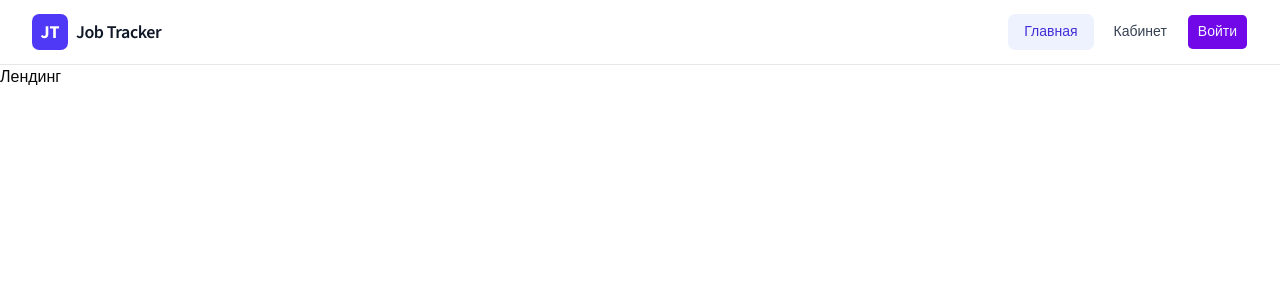
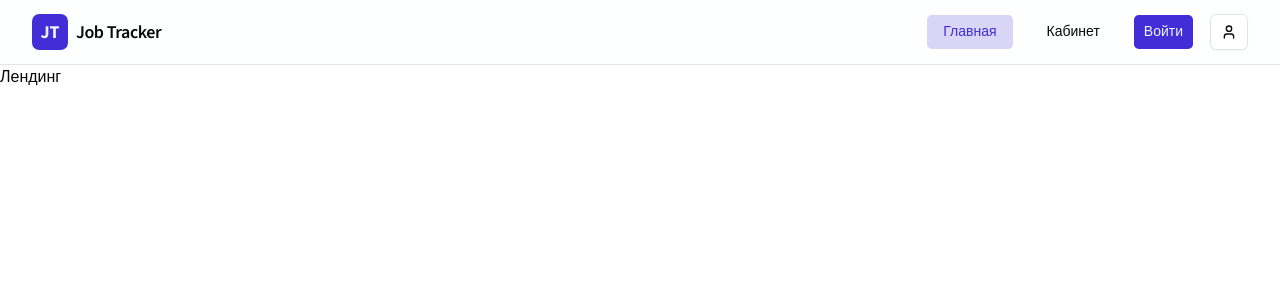
Before and after one commit to ZuevR/job-search-tracker, a Next.js app: page / in a window 1280 px wide. Shown: the top 300 px of the page. Built offline with nearby package versions, Linux system fonts and the light colour scheme.

Commit message:
feat(ui): migrate header and sidebar to shadcn tokens, add user dropdown menu

```diff
--- a/app/dashboard/layout.tsx
+++ b/app/dashboard/layout.tsx
@@ -1,25 +1,27 @@
 import DashboardNav from '@/components/dashboard-nav';
+import { Card, CardContent, CardHeader, CardTitle } from '@/components/ui/card';
+import { Input } from '@/components/ui/input';
 
 export default function DashboardLayout({ children }: LayoutProps<'/dashboard'>) {
 	return (
 		<div className="mx-auto max-w-7xl px-4 py-6 sm:px-6 lg:px-8">
 			<div className="lg:flex lg:gap-8">
 				<aside className="mb-6 lg:mb-0 lg:w-64 lg:shrink-0">
-					<div
-						className="space-y-4 rounded-xl border border-gray-200 bg-white p-4 shadow-sm lg:sticky lg:top-24"
-					>
-						<p className="px-1 text-sm font-semibold text-gray-900">
-							Личный кабинет
-						</p>
+					<Card className="w-full shadow-md lg:sticky lg:top-24">
+						<CardHeader>
+							<CardTitle className="font-semibold text-sm">Личный кабинет</CardTitle>
+						</CardHeader>
 
-						<input
-							type="search"
-							placeholder="Быстрый поиск"
-							className="w-full rounded-lg border border-gray-300 bg-white px-3 py-2 text-sm text-gray-900 placeholder-gray-400 outline-none transition focus:border-indigo-500 focus:ring-2 focus:ring-indigo-500/20"
-						/>
+						<CardContent>
+							<Input
+								type="search"
+								className="placeholder:text-muted-foreground/80 focus-visible:ring-1"
+								placeholder="Быстрый поиск"
+							/>
 
-						<DashboardNav />
-					</div>
+							<DashboardNav />
+						</CardContent>
+					</Card>
 				</aside>
 
 				<main className="min-w-0 flex-1">{ children }</main>
--- a/app/globals.css
+++ b/app/globals.css
@@ -53,28 +53,28 @@
   --card-foreground: oklch(0.141 0.005 285.823);
   --popover: oklch(1 0 0);
   --popover-foreground: oklch(0.141 0.005 285.823);
-  --primary: oklch(0.491 0.27 292.581);
-  --primary-foreground: oklch(0.969 0.016 293.756);
+  --primary: oklch(0.457 0.24 277.023);
+  --primary-foreground: oklch(0.962 0.018 272.314);
   --secondary: oklch(0.967 0.001 286.375);
   --secondary-foreground: oklch(0.21 0.006 285.885);
   --muted: oklch(0.967 0.001 286.375);
   --muted-foreground: oklch(0.552 0.016 285.938);
-  --accent: oklch(0.967 0.001 286.375);
-  --accent-foreground: oklch(0.21 0.006 285.885);
+  --accent: oklch(0.457 0.24 277.023);
+  --accent-foreground: oklch(0.962 0.018 272.314);
   --destructive: oklch(0.577 0.245 27.325);
   --border: oklch(0.92 0.004 286.32);
   --input: oklch(0.92 0.004 286.32);
   --ring: oklch(0.705 0.015 286.067);
-  --chart-1: oklch(0.811 0.111 293.571);
-  --chart-2: oklch(0.606 0.25 292.717);
-  --chart-3: oklch(0.541 0.281 293.009);
-  --chart-4: oklch(0.491 0.27 292.581);
-  --chart-5: oklch(0.432 0.232 292.759);
+  --chart-1: oklch(0.785 0.115 274.713);
+  --chart-2: oklch(0.585 0.233 277.117);
+  --chart-3: oklch(0.511 0.262 276.966);
+  --chart-4: oklch(0.457 0.24 277.023);
+  --chart-5: oklch(0.398 0.195 277.366);
   --radius: 0.45rem;
   --sidebar: oklch(0.985 0 0);
   --sidebar-foreground: oklch(0.141 0.005 285.823);
-  --sidebar-primary: oklch(0.541 0.281 293.009);
-  --sidebar-primary-foreground: oklch(0.969 0.016 293.756);
+  --sidebar-primary: oklch(0.511 0.262 276.966);
+  --sidebar-primary-foreground: oklch(0.962 0.018 272.314);
   --sidebar-accent: oklch(0.967 0.001 286.375);
   --sidebar-accent-foreground: oklch(0.21 0.006 285.885);
   --sidebar-border: oklch(0.92 0.004 286.32);
@@ -88,27 +88,27 @@
   --card-foreground: oklch(0.985 0 0);
   --popover: oklch(0.21 0.006 285.885);
   --popover-foreground: oklch(0.985 0 0);
-  --primary: oklch(0.432 0.232 292.759);
-  --primary-foreground: oklch(0.969 0.016 293.756);
+  --primary: oklch(0.398 0.195 277.366);
+  --primary-foreground: oklch(0.962 0.018 272.314);
   --secondary: oklch(0.274 0.006 286.033);
   --secondary-foreground: oklch(0.985 0 0);
   --muted: oklch(0.274 0.006 286.033);
   --muted-foreground: oklch(0.705 0.015 286.067);
-  --accent: oklch(0.274 0.006 286.033);
-  --accent-foreground: oklch(0.985 0 0);
+  --accent: oklch(0.398 0.195 277.366);
+  --accent-foreground: oklch(0.962 0.018 272.314);
   --destructive: oklch(0.704 0.191 22.216);
   --border: oklch(1 0 0 / 10%);
   --input: oklch(1 0 0 / 15%);
   --ring: oklch(0.552 0.016 285.938);
-  --chart-1: oklch(0.811 0.111 293.571);
-  --chart-2: oklch(0.606 0.25 292.717);
-  --chart-3: oklch(0.541 0.281 293.009);
-  --chart-4: oklch(0.491 0.27 292.581);
-  --chart-5: oklch(0.432 0.232 292.759);
+  --chart-1: oklch(0.785 0.115 274.713);
+  --chart-2: oklch(0.585 0.233 277.117);
+  --chart-3: oklch(0.511 0.262 276.966);
+  --chart-4: oklch(0.457 0.24 277.023);
+  --chart-5: oklch(0.398 0.195 277.366);
   --sidebar: oklch(0.21 0.006 285.885);
   --sidebar-foreground: oklch(0.985 0 0);
-  --sidebar-primary: oklch(0.606 0.25 292.717);
-  --sidebar-primary-foreground: oklch(0.969 0.016 293.756);
+  --sidebar-primary: oklch(0.585 0.233 277.117);
+  --sidebar-primary-foreground: oklch(0.962 0.018 272.314);
   --sidebar-accent: oklch(0.274 0.006 286.033);
   --sidebar-accent-foreground: oklch(0.985 0 0);
   --sidebar-border: oklch(1 0 0 / 10%);
--- a/components/dashboard-nav.tsx
+++ b/components/dashboard-nav.tsx
@@ -1,4 +1,6 @@
 import NavLink from '@/components/nav-link';
+import { cn } from '@/lib/utils';
+import { buttonVariants } from '@/components/ui/button';
 
 const links = [
 	{ href: '/dashboard', label: 'Обзор', exact: true },
@@ -8,16 +10,15 @@ const links = [
 
 export default function DashboardNav() {
 	return (
-		<nav className="space-y-1 border-t border-gray-100 pt-3">
+		<nav className="space-y-1 border-t pt-3">
 			{ links.map(({ exact, href, label }) => {
 				return (
 					<NavLink
 						key={ href }
 						exact={ exact }
 						href={ href }
-						className="block rounded-lg px-3 py-2 text-sm font-medium transition"
-						activeClassName="bg-indigo-50 text-indigo-700"
-						inactiveClassName="text-gray-700 hover:bg-gray-100 hover:text-gray-900"
+						className={ cn(buttonVariants({ variant: 'ghost' }), 'flex px-3 justify-start hover:text-primary') }
+						activeClassName="bg-accent/20 text-primary hover:bg-accent/20 hover:text-primary"
 					>
 						{ label }
 					</NavLink>
--- a/components/nav-link.tsx
+++ b/components/nav-link.tsx
@@ -10,7 +10,6 @@ type NavLinkProps = {
 	className?: string;
 	exact?: boolean;
 	href: string;
-	inactiveClassName?: string;
 }
 
 export default function NavLink({
@@ -19,7 +18,6 @@ export default function NavLink({
 	className,
 	exact = false,
 	href,
-	inactiveClassName,
 }: NavLinkProps) {
 	const pathname = usePathname();
 
@@ -34,7 +32,7 @@ export default function NavLink({
 			className={
 				cn(
 					className,
-					isActive ? activeClassName : inactiveClassName,
+					isActive && activeClassName,
 				) }
 		>
 			{ children }
--- a/components/site-header.tsx
+++ b/components/site-header.tsx
@@ -1,6 +1,17 @@
 import Link from 'next/link';
 import NavLink from '@/components/nav-link';
-import { buttonVariants } from '@/components/ui/button';
+import { Button, buttonVariants } from '@/components/ui/button';
+import { cn } from '@/lib/utils';
+import {
+	DropdownMenu,
+	DropdownMenuContent,
+	DropdownMenuGroup,
+	DropdownMenuItem,
+	DropdownMenuLabel,
+	DropdownMenuSeparator,
+	DropdownMenuTrigger
+} from '@/components/ui/dropdown-menu';
+import { User } from 'lucide-react';
 
 const links = [
 	{ href: '/', label: 'Главная', exact: true },
@@ -9,32 +20,50 @@ const links = [
 
 export default function SiteHeader() {
 	return (
-		<header className="sticky top-0 z-50 border-b border-gray-200 bg-white/90 backdrop-blur">
+		<header className="sticky top-0 z-50 border-b bg-background/90 backdrop-blur">
 			<div className="mx-auto flex h-16 max-w-7xl items-center justify-between px-4 sm:px-6 lg:px-8">
 				<Link href="/" className="flex items-center gap-2">
 					<span
-						className="flex h-9 w-9 items-center justify-center rounded-lg bg-indigo-600 text-lg font-bold text-white">
+						className="flex h-9 w-9 items-center justify-center rounded-lg bg-primary text-lg font-bold text-primary-foreground"
+					>
 						JT
 					</span>
-					<span className="text-lg font-semibold tracking-tight text-gray-900">Job Tracker</span>
+					<span className="text-lg font-semibold tracking-tight text-foreground">Job Tracker</span>
 				</Link>
 
-				<nav className="flex items-center gap-1">
+				<nav className="flex items-center gap-4">
 					{ links.map(({ href, label, exact }) =>
 						(
 							<NavLink
 								key={ href }
 								exact={ exact }
 								href={ href }
-								className="rounded-lg px-4 py-2 text-sm font-medium transition"
-								activeClassName="bg-indigo-50 text-indigo-700"
-								inactiveClassName="text-gray-700 hover:bg-gray-100 hover:text-indigo-600"
+								className={ cn(buttonVariants({ variant: 'ghost' }), 'px-4 hover:text-primary') }
+								activeClassName="bg-accent/20 text-primary hover:bg-accent/20 hover:text-primary"
 							>
 								{ label }
 							</NavLink>
 						)) }
 
 					<Link href="/login" className={ buttonVariants({ variant: 'default' }) }>Войти</Link>
+
+					<DropdownMenu>
+						<DropdownMenuTrigger
+							render={
+								<Button variant="outline">
+									<User />
+								</Button>
+							}
+						/>
+						<DropdownMenuContent className="w-40" align="end">
+							<DropdownMenuGroup>
+								<DropdownMenuLabel>Имя Пользователя</DropdownMenuLabel>
+								<DropdownMenuSeparator />
+								<DropdownMenuItem>Профиль</DropdownMenuItem>
+								<DropdownMenuItem>Выйти</DropdownMenuItem>
+							</DropdownMenuGroup>
+						</DropdownMenuContent>
+					</DropdownMenu>
 				</nav>
 			</div>
 		</header>
```
